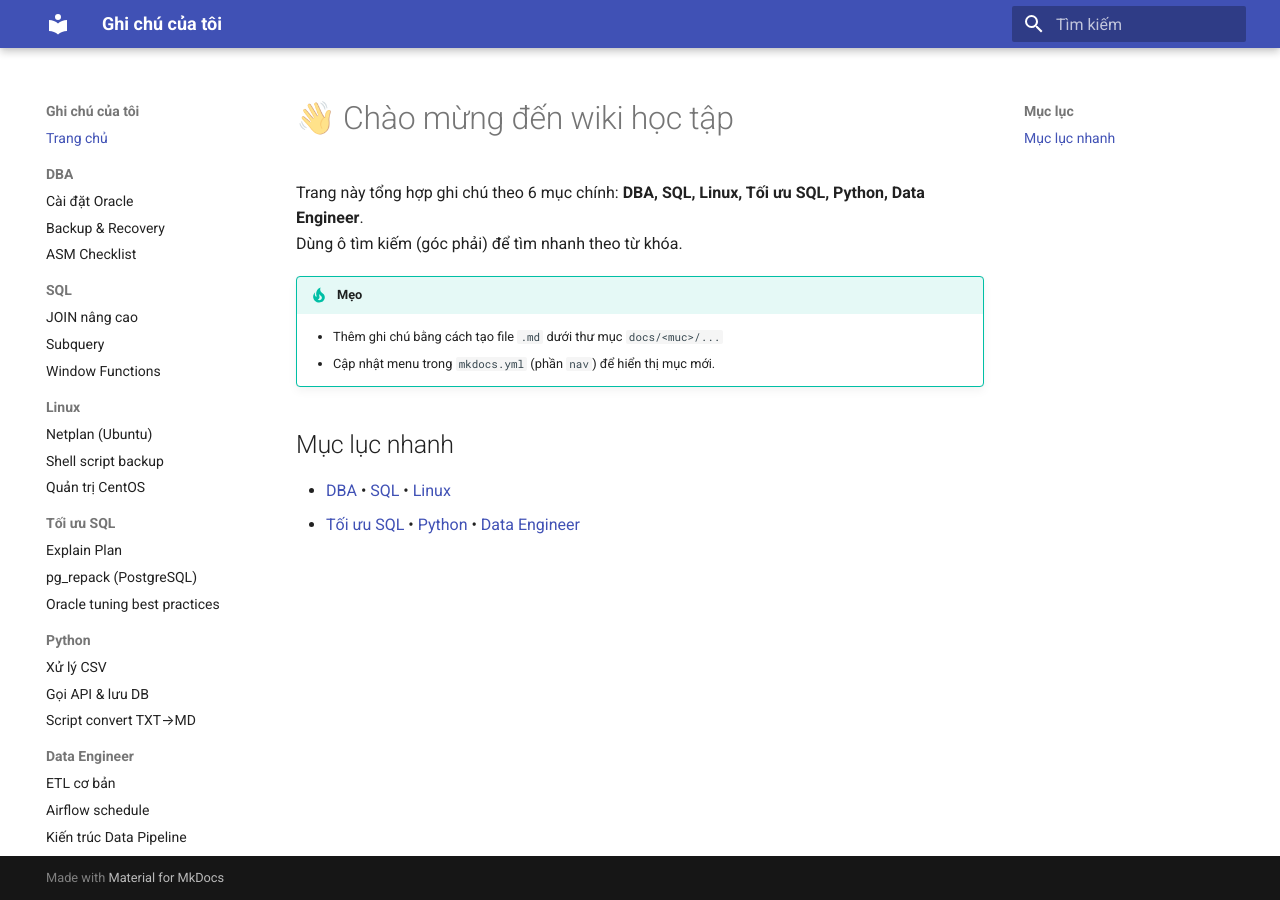
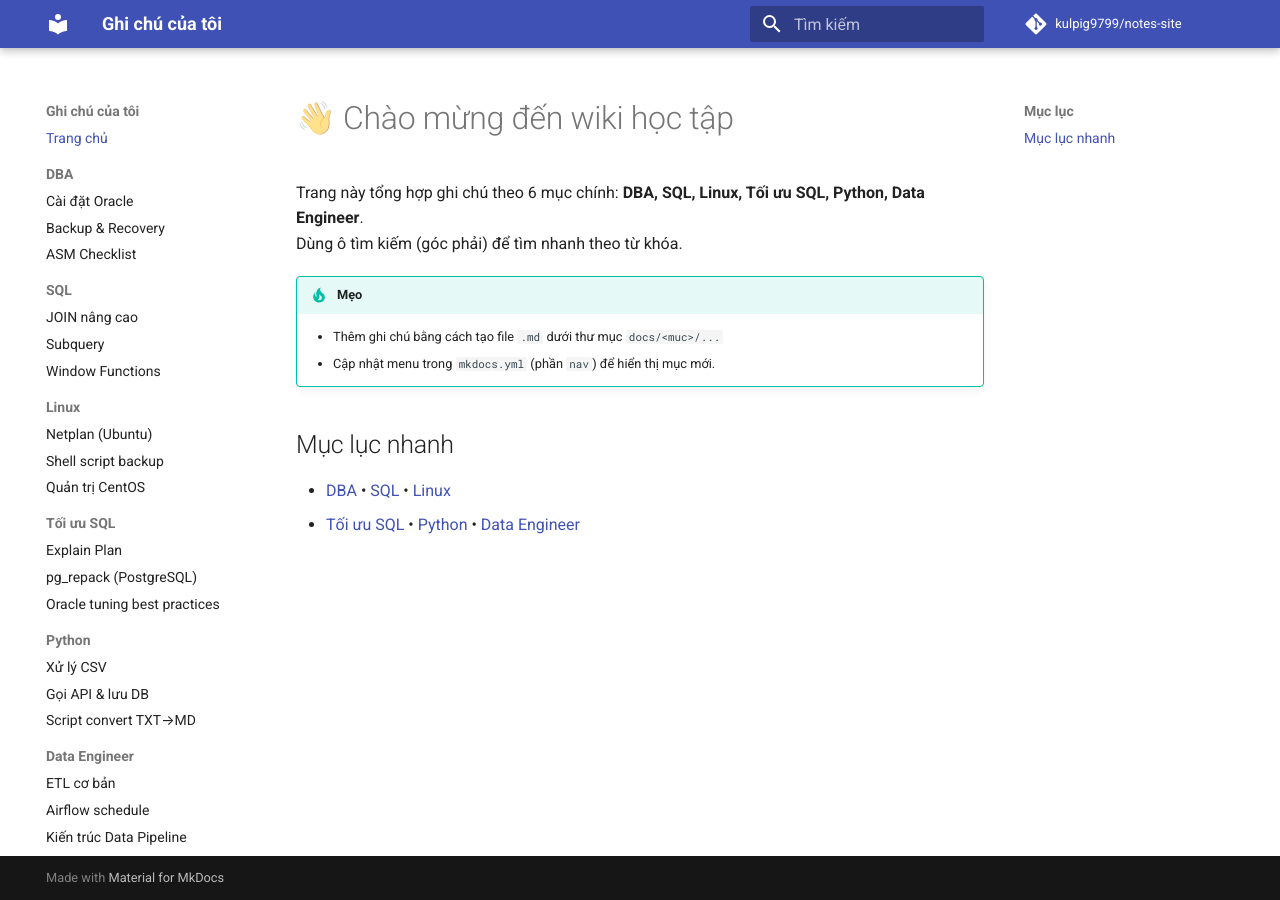
Before and after one commit to kulpig9799/notes-site, an MkDocs documentation site: the page built from docs/index.md, in a window 1280 px wide. Built offline with MkDocs 1.6.1 and Material for MkDocs 9.7.7, drawn with Linux system fonts in a browser that asks for light colours; comment, search, counter and statistics services are not loaded.

Commit message:
Update mkdocs.yml

```diff
--- a/mkdocs.yml
+++ b/mkdocs.yml
@@ -1,3 +1,7 @@
+repo_url: https://github.com/kulpig9799/notes-site
+repo_name: kulpig9799/notes-site
+edit_uri: edit/main/docs/
+
 site_name: Ghi chú của tôi
 site_description: Wiki học tập cá nhân (DBA, SQL, Linux, Tối ưu SQL, Python, Data Engineer)
 site_url: ""
```
